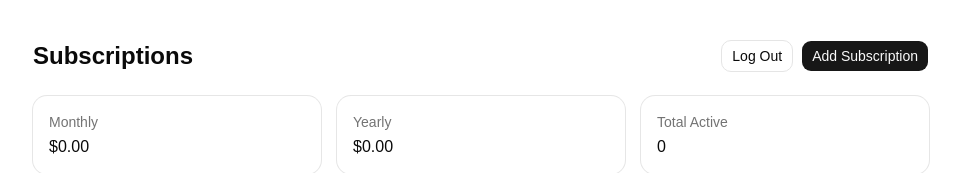
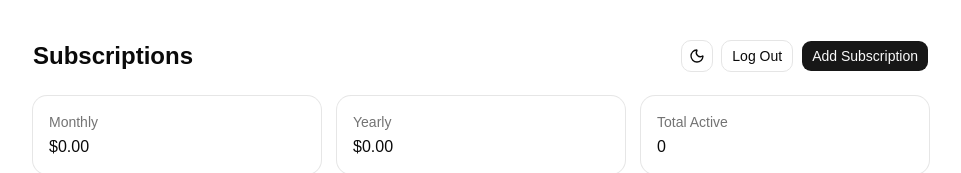
Before and after one commit to Steven-UY/subscription-tracker, a React (Vite) app in the folder my-app/: page / in a window 1280 px wide. Shown: the top 173 px of the page, without its empty margins (159-1120 px from the left). Built offline with nearby package versions, Linux system fonts and the light colour scheme; no server answers; the database is empty.

Commit message:
cheeky dark mode

```diff
--- a/my-app/src/App.tsx
+++ b/my-app/src/App.tsx
@@ -12,6 +12,8 @@ import {
   Dialog, DialogTrigger, DialogContent,
   DialogHeader, DialogTitle, DialogFooter, DialogClose
 } from "@/components/ui/dialog"
+import { Moon, Sun } from "lucide-react"
+import { useTheme } from "@/hooks/useTheme"
 
 const emptyForm = { name: "", cost: "", billing_cycle: "Monthly", category: "", start_date: "" }
 
@@ -27,6 +29,7 @@ function getNextRenewal(start_date: string, billing_cycle: string): Date {
 }
 
 export default function DemoPage() {
+  const { dark, toggle: toggleTheme } = useTheme()
   const [data, setData] = useState<Subscription[]>([])
   const [open, setOpen] = useState(false)
   const [form, setForm] = useState(emptyForm)
@@ -154,6 +157,9 @@ export default function DemoPage() {
       <div className="flex items-center justify-between mb-6">
         <h1 className="text-2xl font-semibold">Subscriptions</h1>
         <div className="flex items-center gap-2">
+          <Button variant="outline" size="icon" onClick={toggleTheme}>
+            {dark ? <Sun className="h-4 w-4" /> : <Moon className="h-4 w-4" />}
+          </Button>
           <Button variant="outline" onClick={handleLogout}>Log Out</Button>
           <Dialog open={open} onOpenChange={setOpen}>
             <DialogTrigger asChild>
--- /dev/null
+++ b/my-app/src/hooks/useTheme.ts
@@ -0,0 +1,16 @@
+import { useEffect, useState } from "react"
+
+export function useTheme() {
+  const [dark, setDark] = useState(() => {
+    const stored = localStorage.getItem("theme")
+    if (stored) return stored === "dark"
+    return window.matchMedia("(prefers-color-scheme: dark)").matches
+  })
+
+  useEffect(() => {
+    document.documentElement.classList.toggle("dark", dark)
+    localStorage.setItem("theme", dark ? "dark" : "light")
+  }, [dark])
+
+  return { dark, toggle: () => setDark(d => !d) }
+}
```
